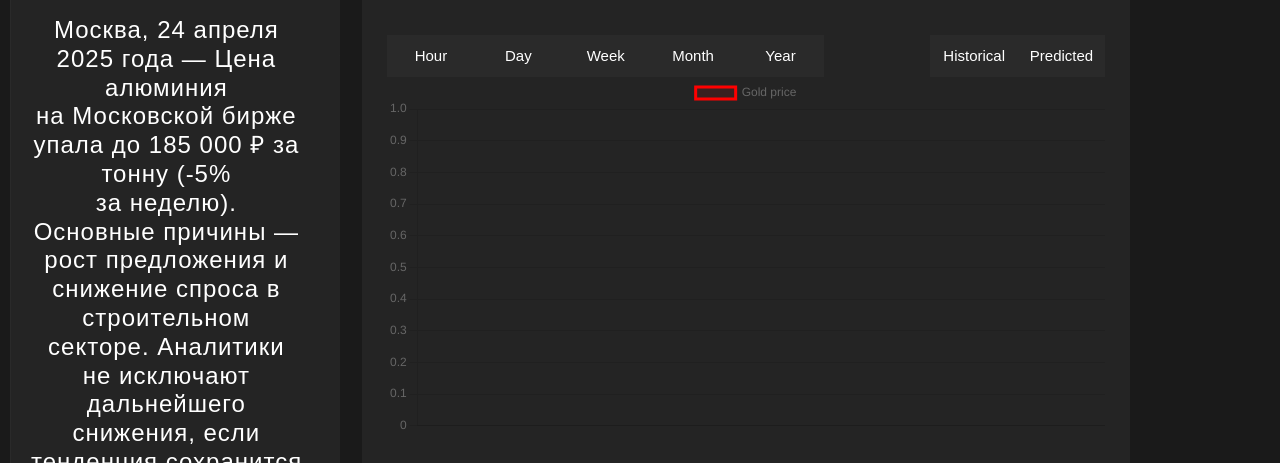
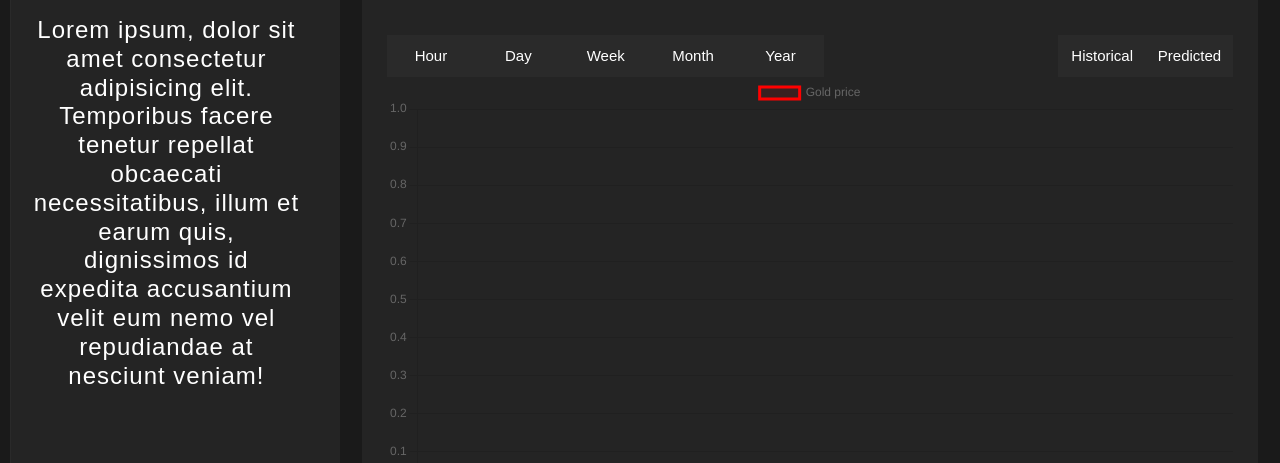
Before and after one commit to IU-Capstone-Project-2025/Metalytics, a plain HTML site: page frontend/index.html in a window 1280 px wide. Shown: the part 337-800 px from the top of the page. Drawn offline with nearby package versions, Linux system fonts and the light colour scheme; no server answers; a web font is replaced by a local one.

Commit message:
minor bugs in HTML/CSS fixed

```diff
--- a/frontend/css/style.css
+++ b/frontend/css/style.css
@@ -252,7 +252,7 @@ span {
 /* Graph */
 
 .graph {
-    width: 60%;
+    width: 70%;
     min-height: 200px;
     padding: 30px 25px;
     background-color: var(--primary);
--- a/frontend/index.html
+++ b/frontend/index.html
@@ -139,8 +139,7 @@
                         <div class="swiper-slide">
                             <div>
                                 <p class="news__info">
-                                    Москва, 24&nbsp;апреля 2025 года&nbsp;&mdash; Цена алюминия на&nbsp;Московской бирже упала до&nbsp;185&nbsp;000&nbsp;₽ за тонну (-5% за&nbsp;неделю). Основные причины&nbsp;&mdash; рост предложения и снижение спроса в строительном секторе.
-                                    Аналитики не&nbsp;исключают дальнейшего снижения, если тенденция&nbsp;сохранится.
+                                    Lorem ipsum, dolor sit amet consectetur adipisicing elit. Temporibus facere tenetur repellat obcaecati necessitatibus, illum et earum quis, dignissimos id expedita accusantium velit eum nemo vel repudiandae at nesciunt veniam!
                                 </p>
                                 <p class="news__date">
                                     10.00, 24.04.2025
--- a/frontend/js/script.js
+++ b/frontend/js/script.js
@@ -62,7 +62,7 @@ document.addEventListener("DOMContentLoaded", () => {
 
   const periodToInterval = {
     hour:  "1h",
-    day:   "90m",
+    day:   "1h",
     week:  "1d",
     month: "1wk",
     year:  "1mo"
@@ -70,15 +70,14 @@ document.addEventListener("DOMContentLoaded", () => {
 
   const periodToPeriodCode = {
     hour:  "1d",
-    day:   "5d",
-    week:  "1mo",
+    day:   "1d",
+    week:  "1wk",
     month: "6mo",
     year:  "1y"
   };
 
-  // Map frontend period keys to API unit and value
   const periodToForecast = {
-    hour:  { unit: "h", value: 24 },
+    hour:  { unit: "m", value: 60 },
     day:   { unit: "h", value: 24 },
     week:  { unit: "d", value: 7 },
     month: { unit: "d", value: 30 },
```
